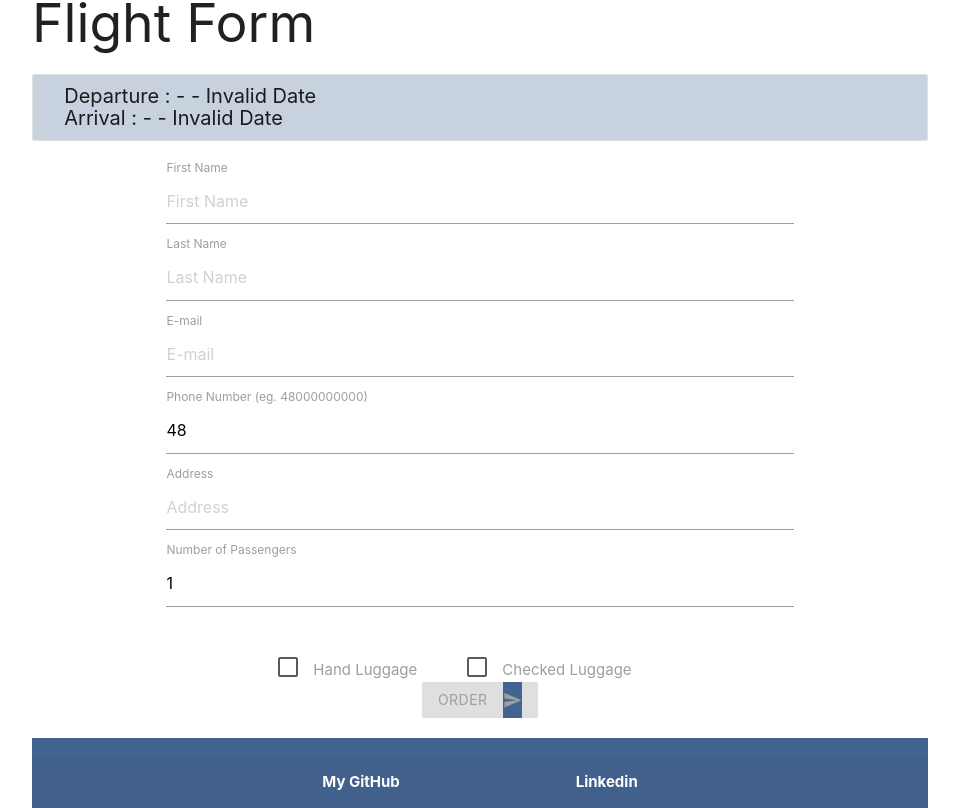
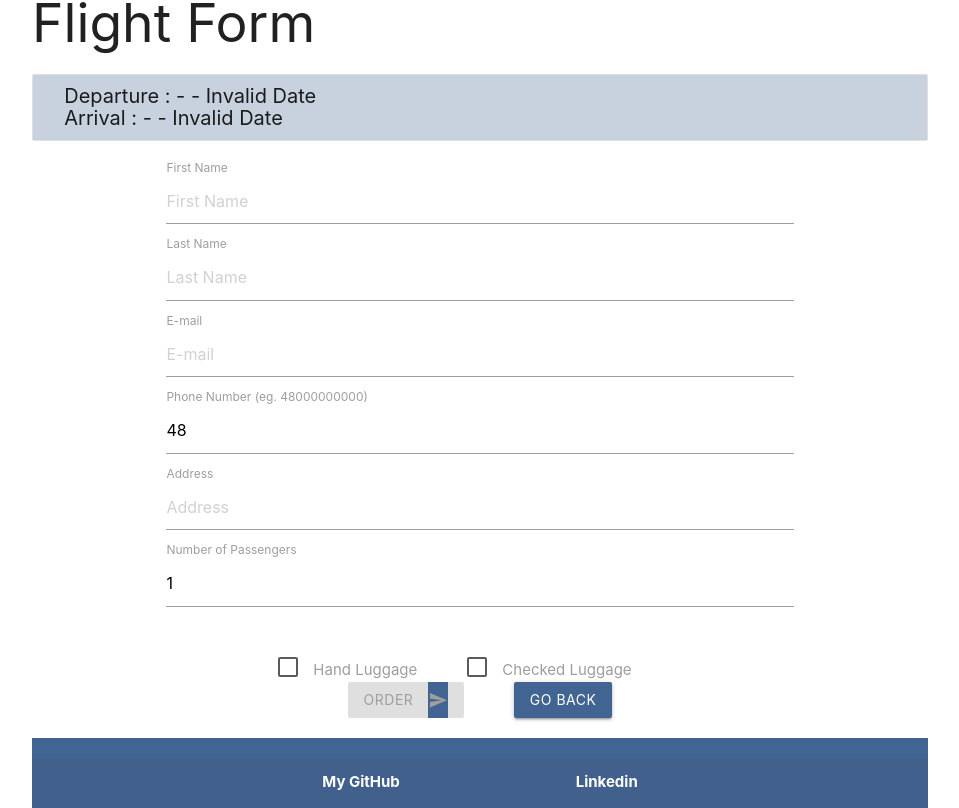
Before and after one commit to NataliaJeszke/flights-angular, an Angular app: page /form in a window 1280 px wide. Shown: the part 526-1334 px from the top of the page, without its empty margins (160-1119 px from the left). Built offline with nearby package versions, Linux system fonts and the light colour scheme.

Commit message:
back button with Location

```diff
--- a/src/app/form/form.component.html
+++ b/src/app/form/form.component.html
@@ -97,7 +97,7 @@
           Order
           <i class="material-icons right">send</i>
         </button>
-        <!-- <button type="button" class="backBtn btn go-back-btn" (click)="goBack()">Go Back</button> -->
+        <button type="button" class="backBtn btn go-back-btn" (click)="goBack()">Go Back</button>
       </div>
     </div>
   </form>
--- a/src/app/form/form.component.ts
+++ b/src/app/form/form.component.ts
@@ -3,7 +3,8 @@ import { Passenger } from '../models/PassengerInterface';
 import { Router } from '@angular/router';
 import { PassengerService } from '../services/passenger.service';
 import { ChosenFlightService } from '../services/chosen-flight.service';
-import { FlightData, FlightDataInterface } from '../models/FlightDataInterface';
+import { FlightDataInterface } from '../models/FlightDataInterface';
+import { Location } from '@angular/common';
 
 @Component({
   selector: 'app-form',
@@ -26,7 +27,8 @@ export class FormComponent implements OnInit {
   constructor(
     private passengerService: PassengerService,
     private chosenFlightService: ChosenFlightService,
-    private router: Router
+    private router: Router,
+    private location: Location
   ) {}
   ngOnInit(): void {
     this.model = {
@@ -55,7 +57,7 @@ export class FormComponent implements OnInit {
   }
 
 
-  // goBack(): void {
-  //   window.history.back();
-  // }
+  goBack(): void {
+    this.location.back();
+  }
 }
```
